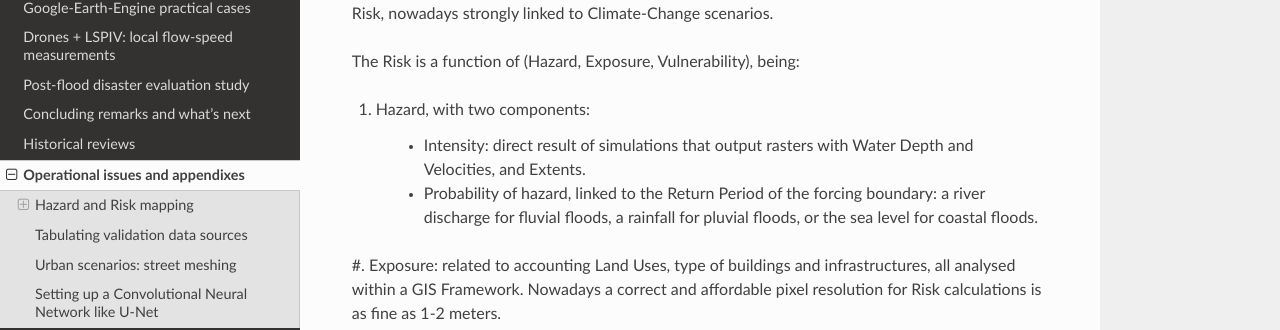
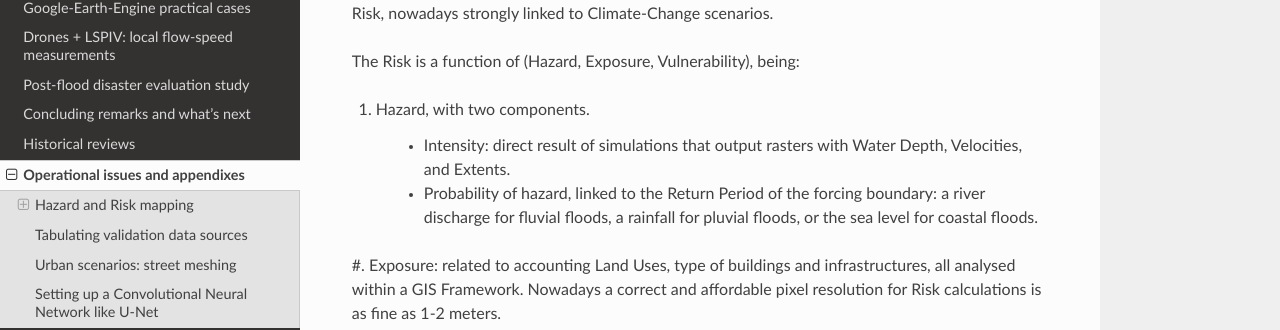
Before and after one commit to ivillamadrid/FloodMapping, a Sphinx documentation site: the page built from docs/source/operational_appx.rst, in a window 1280 px wide and 900 px high. Shown: the part 310-640 px from the top of the window. Built offline with Sphinx 7.4.7 and the Read the Docs theme 2.0.0, drawn with Linux system fonts in a browser that asks for light colours.

Commit message:
Update operational_appx.rst

```diff
--- a/docs/source/operational_appx.rst
+++ b/docs/source/operational_appx.rst
@@ -10,9 +10,9 @@ nowadays strongly linked to Climate-Change scenarios.
 
 The Risk is a function of (Hazard, Exposure, Vulnerability), being:
 
-#. Hazard, with two components:
+#. Hazard, with two components.
 
-	* Intensity: direct result of simulations that output rasters with Water Depth and Velocities, and Extents.
+	* Intensity: direct result of simulations that output rasters with Water Depth, Velocities, and Extents.
 
 	* Probability of hazard, linked to the Return Period of the forcing boundary: a river discharge for fluvial floods, a rainfall for pluvial floods, or the sea 		level for coastal floods.
 
```
